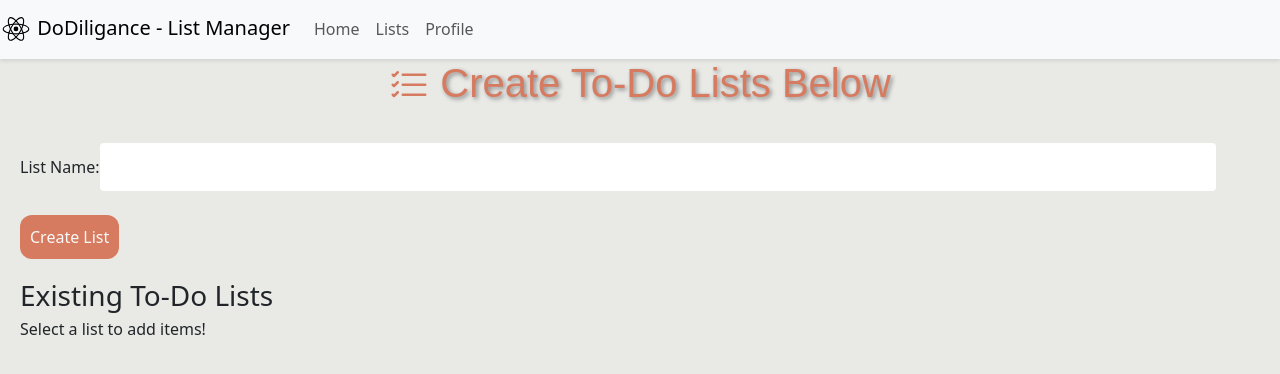
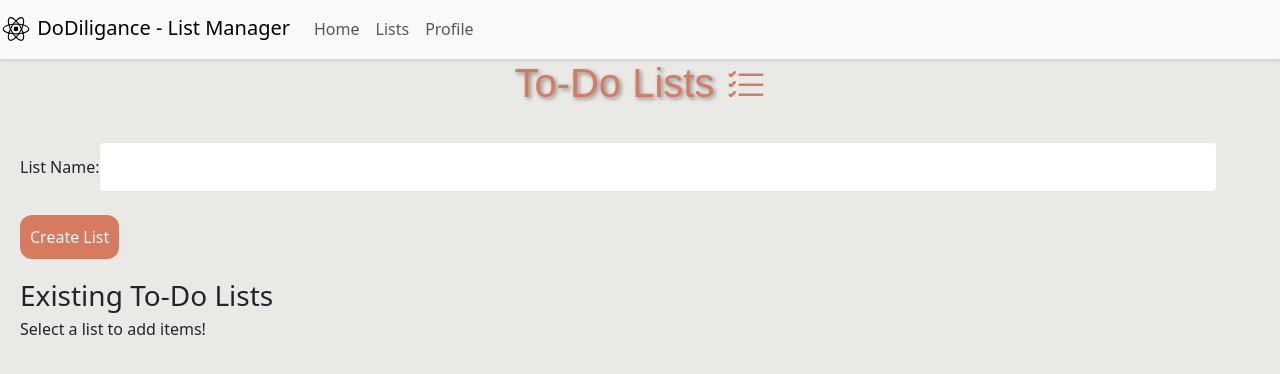
Before and after one commit to omargonz01/React-To-Do-HW-Proj, a React (Vite) app: page / in a window 1280 px wide. Shown: the top 374 px of the page. Built offline with nearby package versions, Linux system fonts and the light colour scheme.

Commit message:
rephrase

```diff
--- a/src/App.tsx
+++ b/src/App.tsx
@@ -56,7 +56,7 @@ const App = () => {
   return (
     <>
       <Nav/>
-      <h1 className="head text-center"><BsListCheck/> Create To-Do Lists Below</h1>
+      <h1 className="head text-center"> To-Do Lists <BsListCheck/></h1>
       <Form addList={addList} />
       <h3>Existing To-Do Lists</h3>
       <h6>Select a list to add items!</h6>
```
